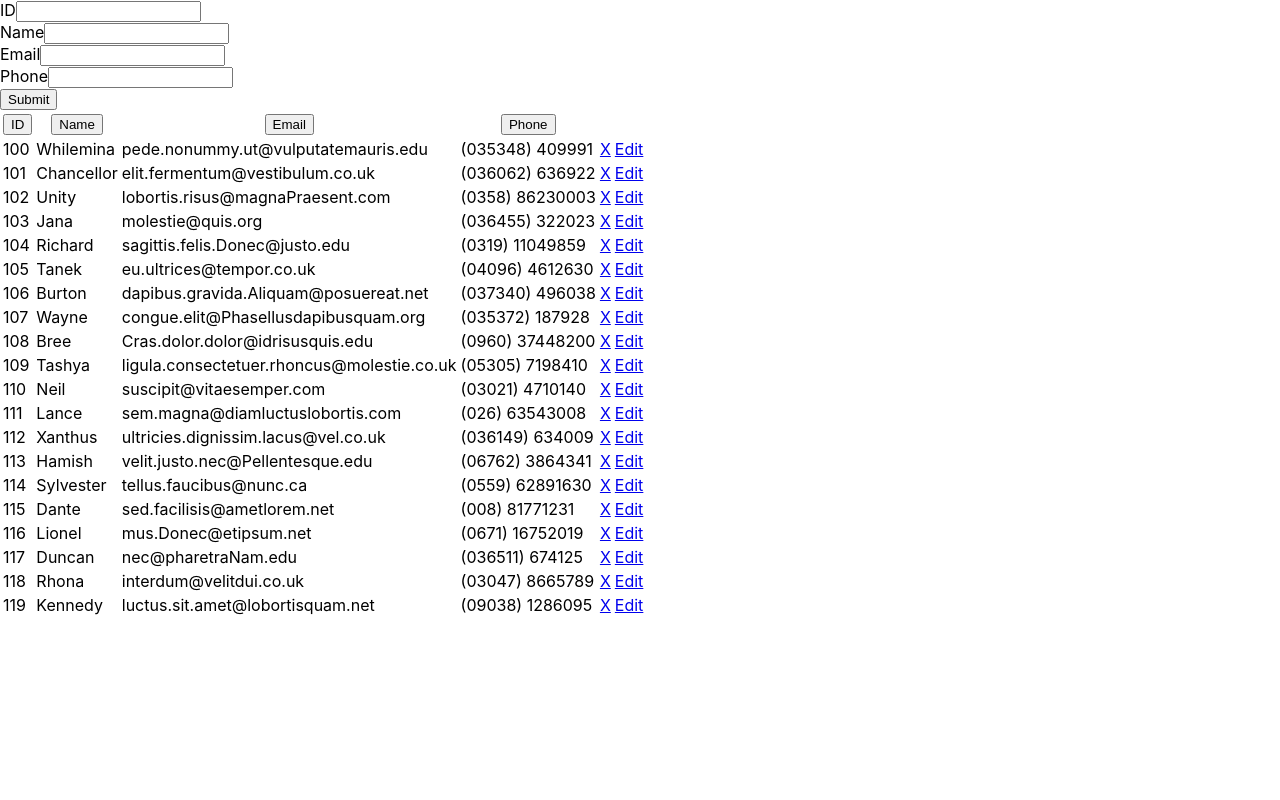
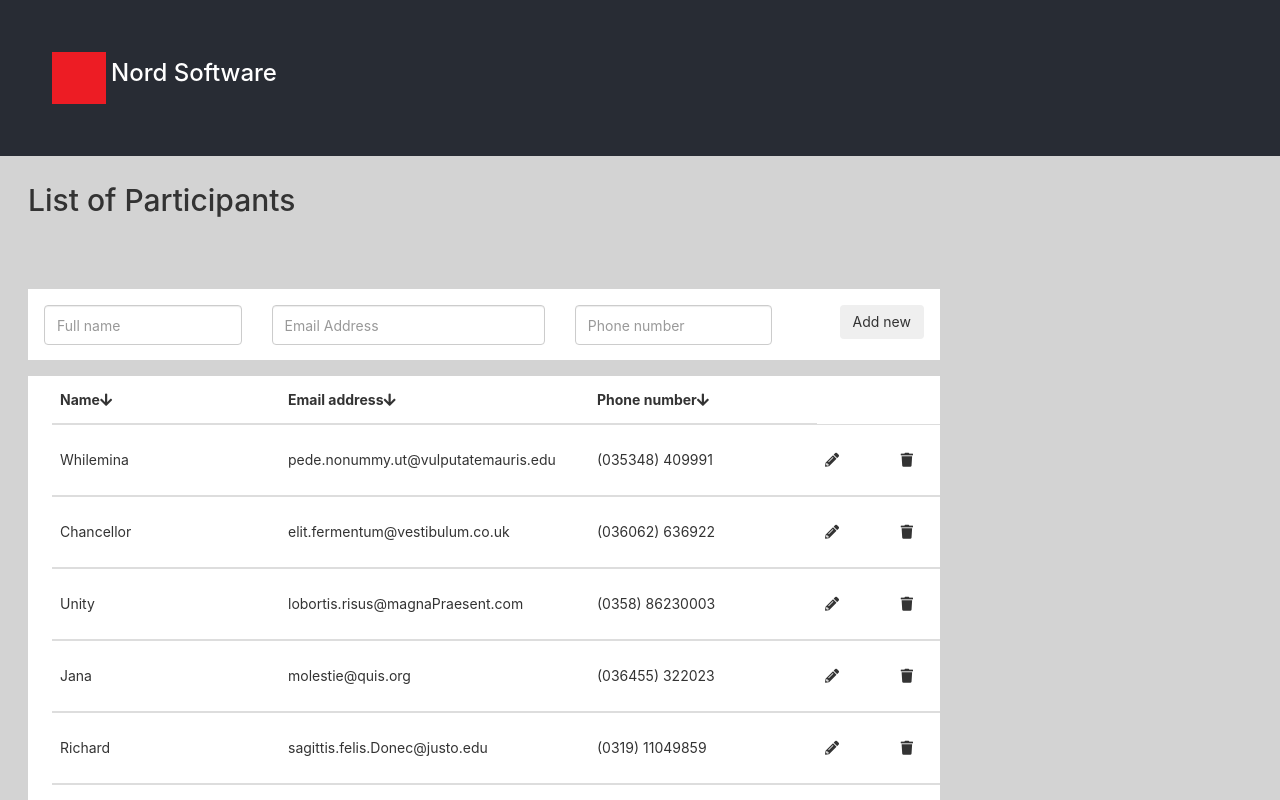
Before and after one commit to bishre/react-form-nord, a React (Create React App) app: page / in a window 1280 px wide. Shown: the top 800 px of the page. Built offline with nearby package versions, Linux system fonts and the light colour scheme.

Commit message:
added styles and inline edit component

```diff
--- a/public/index.html
+++ b/public/index.html
@@ -10,6 +10,8 @@
       homescreen on Android. See https://developers.google.com/web/fundamentals/web-app-manifest/
     -->
     <link rel="manifest" href="%PUBLIC_URL%/manifest.json">
+    <link rel="stylesheet" href="https://maxcdn.bootstrapcdn.com/bootstrap/3.3.7/css/bootstrap.min.css" integrity="sha384-BVYiiSIFeK1dGmJRAkycuHAHRg32OmUcww7on3RYdg4Va+PmSTsz/K68vbdEjh4u" crossorigin="anonymous">
+    <link rel="stylesheet" href="https://use.fontawesome.com/releases/v5.5.0/css/all.css" integrity="sha384-B4dIYHKNBt8Bc12p+WXckhzcICo0wtJAoU8YZTY5qE0Id1GSseTk6S+L3BlXeVIU" crossorigin="anonymous">
     <!--
       Notice the use of %PUBLIC_URL% in the tags above.
       It will be replaced with the URL of the `public` folder during the build.
@@ -22,6 +24,7 @@
     <title>React App</title>
   </head>
   <body>
+
     <noscript>
       You need to enable JavaScript to run this app.
     </noscript>
--- a/src/App.css
+++ b/src/App.css
@@ -1,25 +1,65 @@
 .App {
-  text-align: center;
+  margin: 0;
+  background-color:	#D3D3D3;
 }
 
+.header {
+  background-color: grey;
+  color: red;
+}
 .App-logo {
   animation: App-logo-spin infinite 20s linear;
   height: 40vmin;
 }
 
+.logo {
+  align-self: flex-start;
+  margin: 2em;
+  height: 2em;
+  margin-right: 5px;
+}
+
 .App-header {
   background-color: #282c34;
-  min-height: 100vh;
+  min-height: 10vh;
   display: flex;
-  flex-direction: column;
-  align-items: center;
-  justify-content: center;
+  flex-direction: row;
+  align-items: left;
+  justify-content: left;
   font-size: calc(10px + 2vmin);
   color: white;
 }
 
+.App-header h3 {
+  height: 2em;
+  margin-top: 2.5em;
+}
+
 .App-link {
   color: #61dafb;
+}
+
+.app-body {
+  padding: 2em;
+  margin-top: 2em;
+
+}
+
+.list-title {
+  margin: 2em;
+}
+
+.addProgram {
+  background-color: white;
+  margin: 16px 0;
+  padding: 16px 16px 0 16px;
+  width: 912px;
+  justify-content: center;
+}
+
+.programs {
+  background-color: white;
+  width: 912px;
 }
 
 @keyframes App-logo-spin {
--- a/src/App.js
+++ b/src/App.js
@@ -1,5 +1,6 @@
 import React, { Component } from 'react';
-// import uuid from 'uuid';
+import './App.css';
+import logo from './logo.png';
 import Programs from './Components/Programs.js';
 import AddProgram from './Components/AddProgram.js';
 import dataSet from './dataSet.json';
@@ -8,11 +9,12 @@ class App extends Component {
   constructor() {
     super();
     this.state = {
-      isEdit: 0,
-      program:{id:'', name:'', email:'', phone:''},
+      isEdit: '',
+      program:{name:'', email:'', phone:''},
       programs:[]
     }
   }
+
   componentWillMount() {
     this.setState({programs: dataSet });
   }
@@ -21,18 +23,13 @@ class App extends Component {
     programs.push(program);
     this.setState({programs:programs});
   }
-  handleDeleteProgram(id) {
+  handleDeleteProgram(name) {
     let programs=this.state.programs;
-    let index=programs.findIndex(x=>x.id === id);
+    let index=programs.findIndex(x=>x.name === name);
     programs.splice(index, 1);
     this.setState({programs:programs})
   }
-  handleEditProgram(project) {
-    this.setState({
-      program: project,
-      isEdit: project.id
-    });
-  }
+
   handleChange(project) {
     var newProgram={
       id: project.id,
@@ -46,10 +43,11 @@ class App extends Component {
   }
   handleProgramUpdate(program) {
     let programs=this.state.programs;
-    let index=programs.findIndex(x=>x.id===program.id);
+    let index=programs.findIndex(x=>x.name===this.state.isEdit);
+    console.log(index);
     programs.splice(index, 1);
     programs.push(program);
-    this.setState({programs:programs, isEdit:0});
+    this.setState({programs:programs, isEdit:''});
   }
   sortBy(key) {
     let programs=this.state.programs;
@@ -60,18 +58,34 @@ class App extends Component {
   render() {
     return (
       <div className="App">
+        <div className="App-header">
+          <img src={logo} className="logo" alt="logo"/>
+          <h3>Nord Software</h3>
+        </div>
+        <div className="list-title">
+          <h2>List of Participants</h2>
+        </div>
+        <div className="app-body">
+          <div className="addProgram">
             <AddProgram
               addProgram={this.handleAddPrograms.bind(this)}
               {...this.state}
               changeValue={this.handleChange.bind(this)}
-          onProgramUpdate={this.handleProgramUpdate.bind(this)}
+              // onProgramUpdate={this.handleProgramUpdate.bind(this)}
             />
+          </div>
+
+          <div className="programs">
             <Programs
-          programs={this.state.programs}
+              {...this.state}
               onDelete={this.handleDeleteProgram.bind(this)}
-          onEdit={this.handleEditProgram.bind(this)}
+              onEdit={this.handleProgramUpdate.bind(this)}
               sortBy={this.sortBy.bind(this)}
+              changeInput={this.handleChange.bind(this)}
             />
+          </div>
+
+        </div>
       </div>
     );
   }
--- /dev/null
+++ b/src/Components/AddProgram.css
@@ -0,0 +1,20 @@
+.form-group {
+}
+
+.form label {
+  margin: 5px 10px 5px 0;
+}
+
+.form-control-lg {
+  margin-left: 16px;
+  padding-left: 0;
+}
+
+.form-inline {
+  margin: 0;
+  padding: 0;
+}
+
+.form-control {
+  height: 40px;
+}
--- a/src/Components/AddProgram.js
+++ b/src/Components/AddProgram.js
@@ -1,44 +1,29 @@
 import React, { Component } from 'react';
 // import ProgramItem from './Components/ProgramItem.js';
+import './AddProgram.css';
 
 class AddProgram extends Component {
-  // constructor() {
-  //   super();
-  //   this.state = {
-  //     newProgram:{}
-  //   }
-  // }
   handleSubmit(e) {
-    if(this.refs.id.value===''){
-      alert('Title is required');
+    if(this.refs.name.value===''){
+      alert('Name is required');
     }
 
-    else if(this.props.isEdit) {
-      var updatedProgram = {
-        id: this.props.isEdit,
-        name: this.refs.name.value,
-        email: this.refs.email.value,
-        phone: this.refs.phone.value
-      }
-      this.props.onProgramUpdate(updatedProgram);
-    }
+    // else if(this.props.isEdit) {
+    //   var updatedProgram = {
+    //     name: this.refs.name.value,
+    //     email: this.refs.email.value,
+    //     phone: this.refs.phone.value
+    //   }
+    //   this.props.onProgramUpdate(updatedProgram);
+    // }
     else {
       var newProgram={
-        id: this.refs.id.value,
+        id: Date.now(),
         name: this.refs.name.value,
         email: this.refs.email.value,
         phone: this.refs.phone.value,
       }
       this.props.addProgram(newProgram);
-      // this.setState({
-      //   newProgram:{
-      //     id: this.refs.id.value,
-      //     name: this.refs.name.value,
-      //     email: this.refs.email.value,
-      //     phone: this.refs.phone.value,
-      //   }}, function(){
-      //     this.props.addProgram(this.state.newProgram);
-      //   })
     }
     e.preventDefault();
   }
@@ -47,23 +32,22 @@ class AddProgram extends Component {
   }
   render() {
     return (
-      <form onSubmit={this.handleSubmit.bind(this)}>
-        <div>
-          <label>ID</label>
-          <input type='text' value={this.props.program.id} ref='id' onChange={this.onChange.bind(this)}/>
-        </div>
-        <div>
-          <label>Name</label>
-          <input type='text' value={this.props.program.name} ref='name' onChange={this.onChange.bind(this)}/>
-        </div><div>
-          <label>Email</label>
-          <input type='text' value={this.props.program.email} ref='email' onChange={this.onChange.bind(this)}/>
-        </div><div>
-          <label>Phone</label>
-          <input type='text' value={this.props.program.phone} ref='phone' onChange={this.onChange.bind(this)}/>
-        </div>
-        <input type='submit' value='Submit' />
-      </form>
+      <div className="form-group row">
+        <form onSubmit={this.handleSubmit.bind(this)}>
+          <div className="form-group col-md-3">
+            <input className="form-control" type='text' placeholder="Full name" ref='name' onChange={this.onChange.bind(this)} required/>
+          </div>
+          <div className="form-group col-md-4">
+            <input className="form-control" type='text' placeholder="Email Address" ref='email' onChange={this.onChange.bind(this)} required/>
+          </div>
+          <div className="form-group col-md-3">
+            <input className="form-control" type='text' placeholder="Phone number" ref='phone' onChange={this.onChange.bind(this)} required/>
+          </div>
+          <div className="form-group col-md-2">
+            <input className="btn btn-basic" style={{float:'right'}} type='submit' value='Add new'/>
+          </div>
+        </form>
+      </div>
     );
   }
 }
--- a/src/Components/ProgramItem.js
+++ b/src/Components/ProgramItem.js
@@ -1,26 +1,65 @@
 import React, { Component } from 'react';
 
+const cellStyle = {
+  verticalAlign: 'middle'
+}
+
 class ProgramItem extends Component {
-  deleteItem(id) {
-    this.props.onDelete(id);
+  constructor() {
+    super();
+    this.state = {
+      editing: false,
+      name: '',
+      email: '',
+      phone: ''
+    }
   }
-  editItem(project) {
-    this.props.onEdit(project);
+  handleClick() {
+    this.setState({
+      editing: true
+    })
+  };
+
+  cancelEdit() {
+    this.setState({
+      editing: false
+    })
   }
+
+  saveChanges() {
+    this.props.handleClick();
+  }
+
+  handleChange(e) {
+    this.props.changeValue(e.target.value);
+  }
+
+
   render() {
+    let textOrInput;
+    if (this.state.editing) {
+      textOrInput =
+      <tr key={this.props.id}>
+        <td><input className="form-control" type='text' ref='name' value={this.props.name} onChange={this.handleChange.bind(this)}/></td>
+        <td><input className="form-control" type='text' ref='email' value={this.props.email} onChange={this.handleChange.bind(this)}/></td>
+        <td><input className="form-control" type='text' ref='phone' value={this.props.phone} onChange={this.handleChange.bind(this)}/></td>
+        <td><input type="submit" className="btn btn-default" onClick={this.cancelEdit.bind(this)} value="Cancel"/></td>
+        <td><input type="submit" className="btn btn-primary" onClick={this.saveChanges.bind(this)} value="Save"/></td>
+      </tr>
+    } else {
+      textOrInput=
+      <tr>
+        <td style={cellStyle}>{this.props.name}</td>
+        <td style={cellStyle}>{this.props.email}</td>
+        <td style={cellStyle}>{this.props.phone}</td>
+        <td style={cellStyle}><i className="fas fa-pencil-alt" onClick={this.handleClick.bind(this)}></i></td>
+        <td style={cellStyle}><i className="fas fa-trash" onClick={this.props.handleDelete}></i></td>
+      </tr>
+    }
     return (
-      // <div>
-      //   <td>{this.props.project.id}</td>
-      //   <td>{this.props.project.name}</td>
-      //   <td>{this.props.project.email}</td>
-      //   <td>{this.props.project.phone}</td>
-      // </div>
-      <li>
-        // <strong>{this.props.project.id}</strong> : {this.props.project.name} :
-        // {this.props.project.email} : {this.props.project.phone}
-        <a href="#" onClick={this.deleteItem.bind(this, this.props.project.id)}>X</a>
-        <a href="#" onClick={this.editItem.bind(this, this.props.project)}>Edit</a>
-      </li>
+      <tbody>
+      {textOrInput}
+      </tbody>
     );
   }
 }
--- /dev/null
+++ b/src/Components/Programs.css
@@ -0,0 +1,11 @@
+thead tr {
+  height: 48px;
+}
+
+tbody tr {
+  height: 72px;
+}
+
+.table {
+  margin-left: 24px;
+}
--- a/src/Components/Programs.js
+++ b/src/Components/Programs.js
@@ -1,5 +1,10 @@
 import React, { Component } from 'react';
-// import ProgramItem from './ProgramItem.js';
+import ProgramItem from './ProgramItem.js';
+import './Programs.css';
+
+const cellStyle = {
+  verticalAlign: 'middle'
+}
 
 class Programs extends Component {
   deleteProgram(id) {
@@ -8,53 +13,37 @@ class Programs extends Component {
   editProgram(project) {
     this.props.onEdit(project);
   }
+  handleChange(program) {
+    this.props.changeInput(program);
+  }
   render() {
-    // let programitems = this.props.programs;
-    // if (this.props.programs) {
-    //   programitems=this.props.programs.map(program=> {
-    //     return (
-    //       <ProgramItem
-    //       onDelete={this.deleteProgram.bind(this)}
-    //       onEdit={this.editProgram.bind(this)}
-    //       key={program.id}
-    //       project={program}
-    //       />
-    //     );
-    //   });
-    // }
     return (
-      <div className="Programs">
-        <table>
+      <div className="table-responsive">
+        <table className="table">
           <thead>
             <tr>
-            <th>
-              <button onClick={()=>this.props.sortBy('id')}>ID</button>
-            </th>
-            <th>
-              <button onClick={()=>this.props.sortBy('name')}>Name</button>
-            </th>
-            <th>
-              <button onClick={()=>this.props.sortBy('email')}>Email</button>
-            </th>
-            <th>
-              <button onClick={()=>this.props.sortBy('phone')}>Phone</button>
-            </th>
+              <th style={cellStyle} className="th-sm col-xs-3">Name
+                <i className="fas fa-arrow-down float-right" aria-hidden="true" onClick={()=>this.props.sortBy('name')}></i>
+              </th>
+              <th style={cellStyle} className="th-sm col-xs-4">Email address
+                <i className="fas fa-arrow-down float-right" aria-hidden="true" onClick={()=>this.props.sortBy('email')}></i>
+              </th>
+              <th style={cellStyle} className="th-sm col-xs-3">Phone number
+                <i className="fas fa-arrow-down float-right" aria-hidden="true" onClick={()=>this.props.sortBy('phone')}></i>
+              </th>
             </tr>
           </thead>
-          <tbody>
             {
               this.props.programs.map(program=>(
-                <tr key={program.id}>
-                  <td>{program.id}</td>
-                  <td>{program.name}</td>
-                  <td>{program.email}</td>
-                  <td>{program.phone}</td>
-                  <td><a href="#" onClick={this.deleteProgram.bind(this, program.id)}>X</a></td>
-                  <td><a href="#" onClick={this.editProgram.bind(this, program)}>Edit</a></td>
-                </tr>
+                <ProgramItem
+                  key={program.id}
+                  {...program}
+                  handleClick={this.editProgram.bind(this, program)}
+                  handleDelete={this.deleteProgram.bind(this, program.name)}
+                  changeValue={this.handleChange.bind(this)}
+                />
               ))
           }
-          </tbody>
         </table>
       </div>
     );
```
Also changed, not shown: src/actions/postActions.js (added, +12 -0 lines), src/store.js (added, +14 -0 lines), src/logo.png (added). Lines whose indentation alone changed are shown as unchanged.
